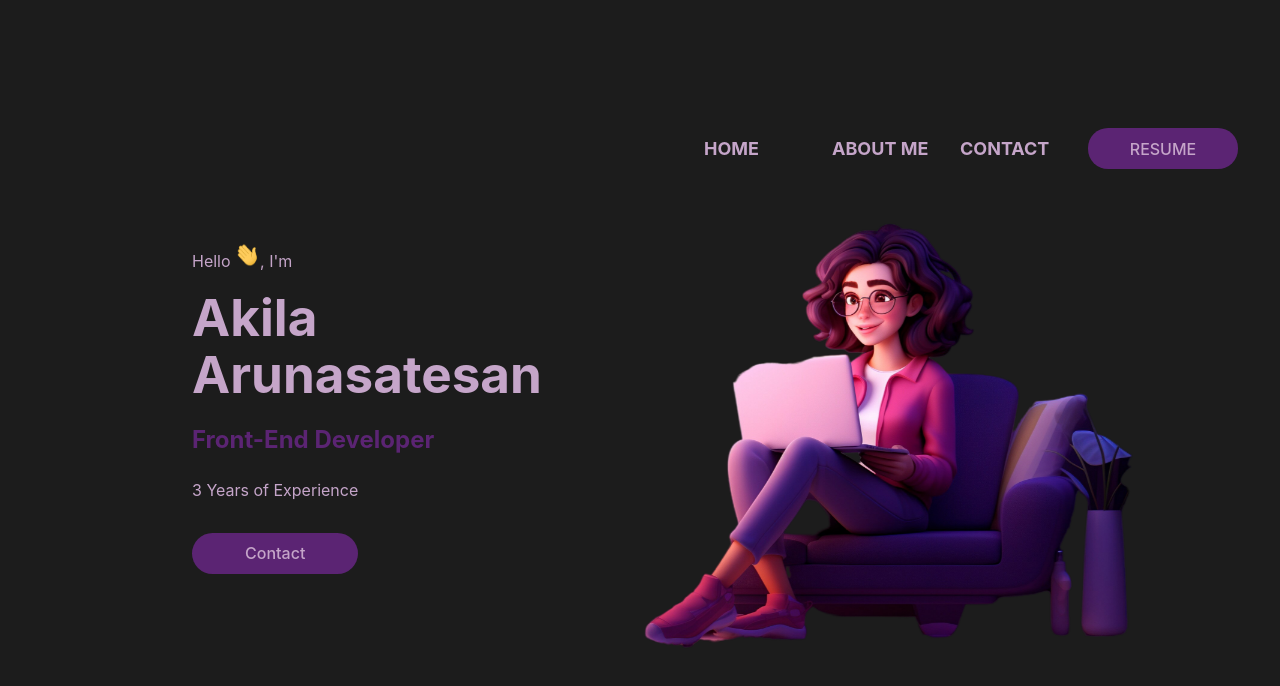
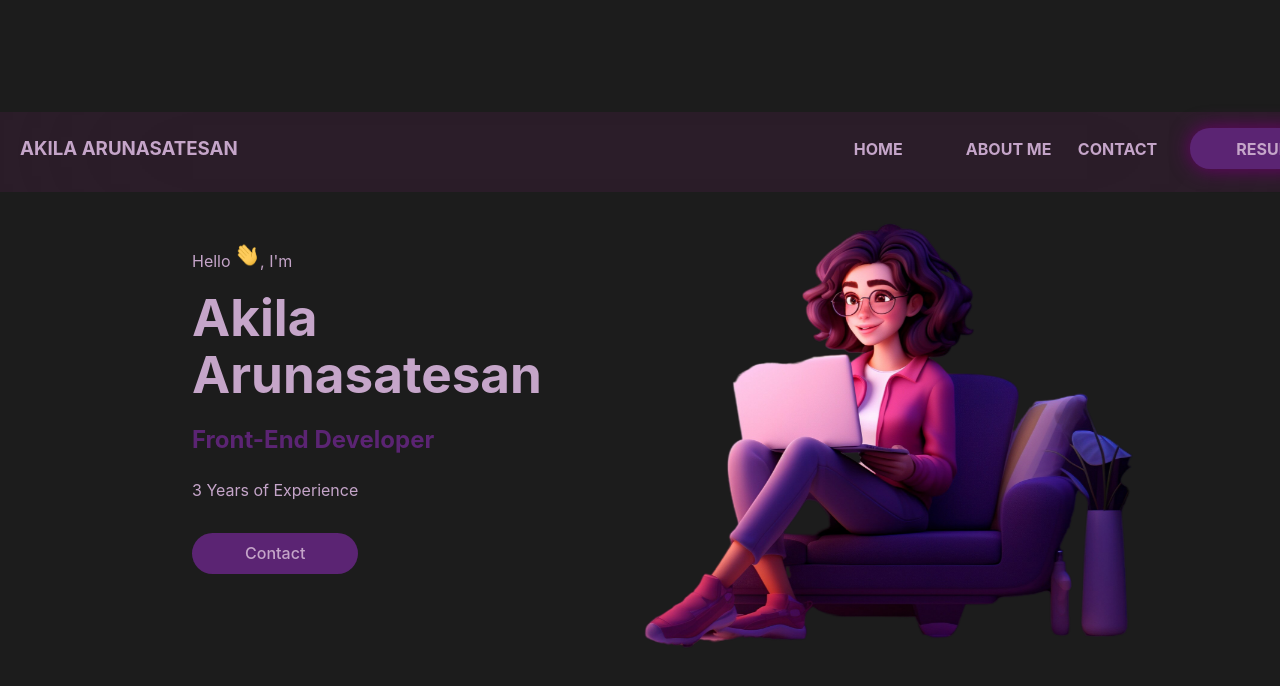
Before and after one commit to Ak496/react_portfolio, a React (Vite) app in the folder vite-project/: page / in a window 1280 px wide. Shown: the top 686 px of the page. Built offline with nearby package versions, Linux system fonts and the light colour scheme.

Commit message:
changes added in header nav bar

```diff
--- a/vite-project/src/components/Header/Header.css
+++ b/vite-project/src/components/Header/Header.css
@@ -1,30 +1,65 @@
-#header-section {
+#header-container {
+    width: 100vw;
+    height: 5rem;
+    background-color: hsla(306, 41%, 21%, 0.314);
+    backdrop-filter: blur(100px);
     position: fixed;
-    right: 5%;
+    z-index: 1;
 }
 
-#nav-link-list {
+#header-container #header-section {
     display: flex;
-    list-style-type: none;
-    justify-content: space-around;
     align-items: center;
 }
 
-#nav-link-list li {
-    width: 10vw;
+#header-container #header-section #header-section-heading {
+    margin-left: 20px;
+    color: #c5a5c9;
 }
 
-#nav-link-list a {
+
+#header-section #nav-link-list {
+    display: flex;
+    list-style-type: none;
+    align-items: center;
+    position: relative;
+    left: 45%
+}
+
+#header-section #nav-link-list li {
+    width: 7rem;
+}
+
+#header-section #nav-link-list a {
     color: #c5a5c9;
-    font-size: large;
+    font-size: medium;
     font-weight: bold;
 }
 
 
+#header-section #nav-link-list a:hover,
+#header-container #header-section #header-section-heading:hover {
+    text-shadow: 0 0 15px rgb(246, 246, 246);
+}
 
-#resume-button {
+/* #header-section #nav-link-list a.active {
+        text-decoration: underline;
+        text-decoration-color: black;
+        text-decoration-thickness: 2px;
+        text-underline-offset: .75em;
+ } */
+
+#header-section #resume-button {
     background-color: #5b2473;
     color: #c5a5c9;
     border-radius: 20px;
-    width:150px;
+    width: 10rem;
+    box-shadow: 0 0 20px rgb(111, 2, 111);
+    font-weight: bold;
 }
+
+#header-section #resume-button:hover {
+    background-color: #9157ac;
+    border: none;
+    transition: 1s;
+}
--- a/vite-project/src/components/Header/Header.jsx
+++ b/vite-project/src/components/Header/Header.jsx
@@ -2,8 +2,9 @@ import './Header.css'
 
 const Header = () => {
     return (
-        <div id="header-section">
-            <nav>
+        <div id="header-container">
+            <nav id="header-section">
+                <h3 id="header-section-heading">AKILA ARUNASATESAN</h3>
                 <ul id="nav-link-list">
                     <li><a id="nav-link-home" href="#home">HOME</a></li>
                     <li><a id="nav-link-about" href="#about">ABOUT ME</a></li>
```
